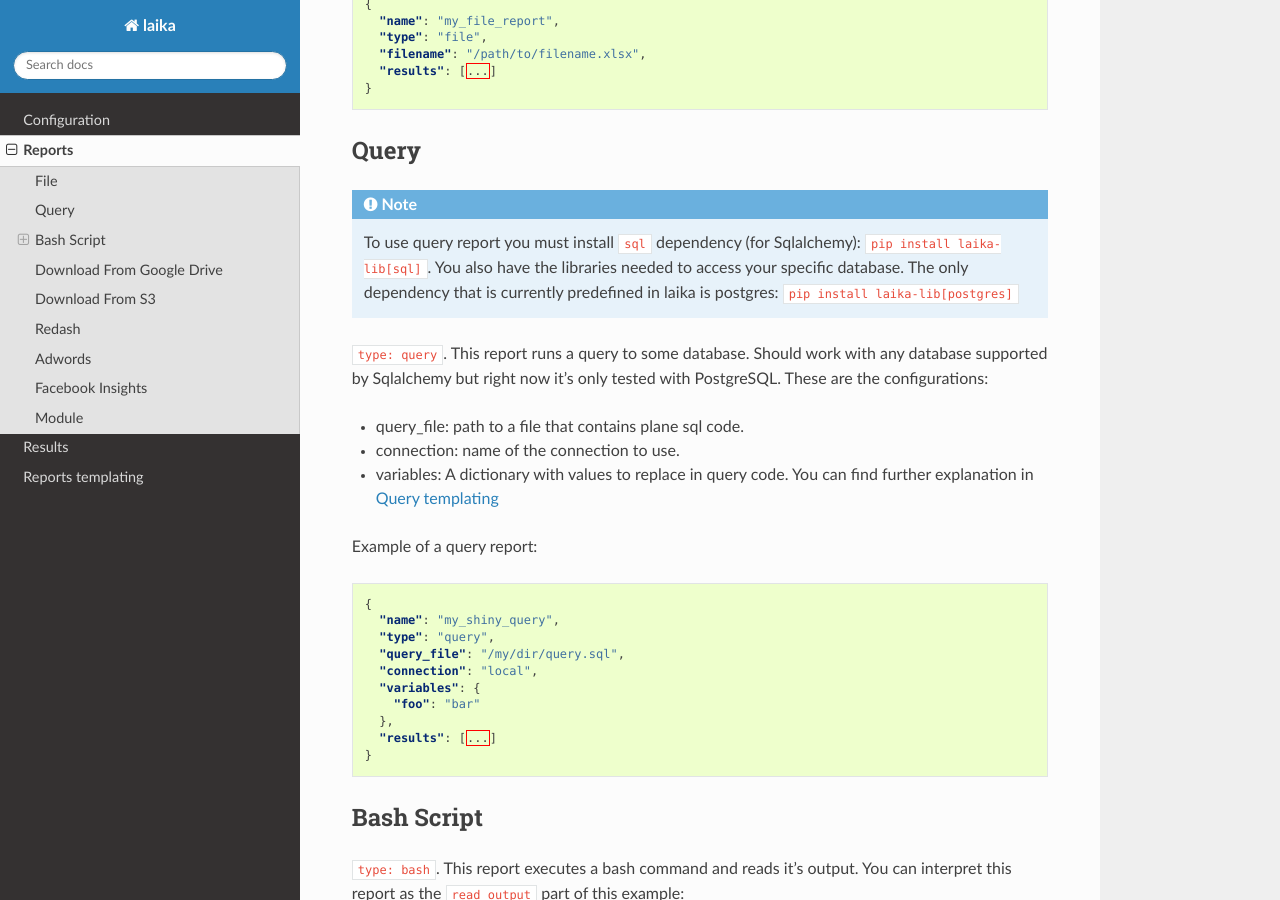
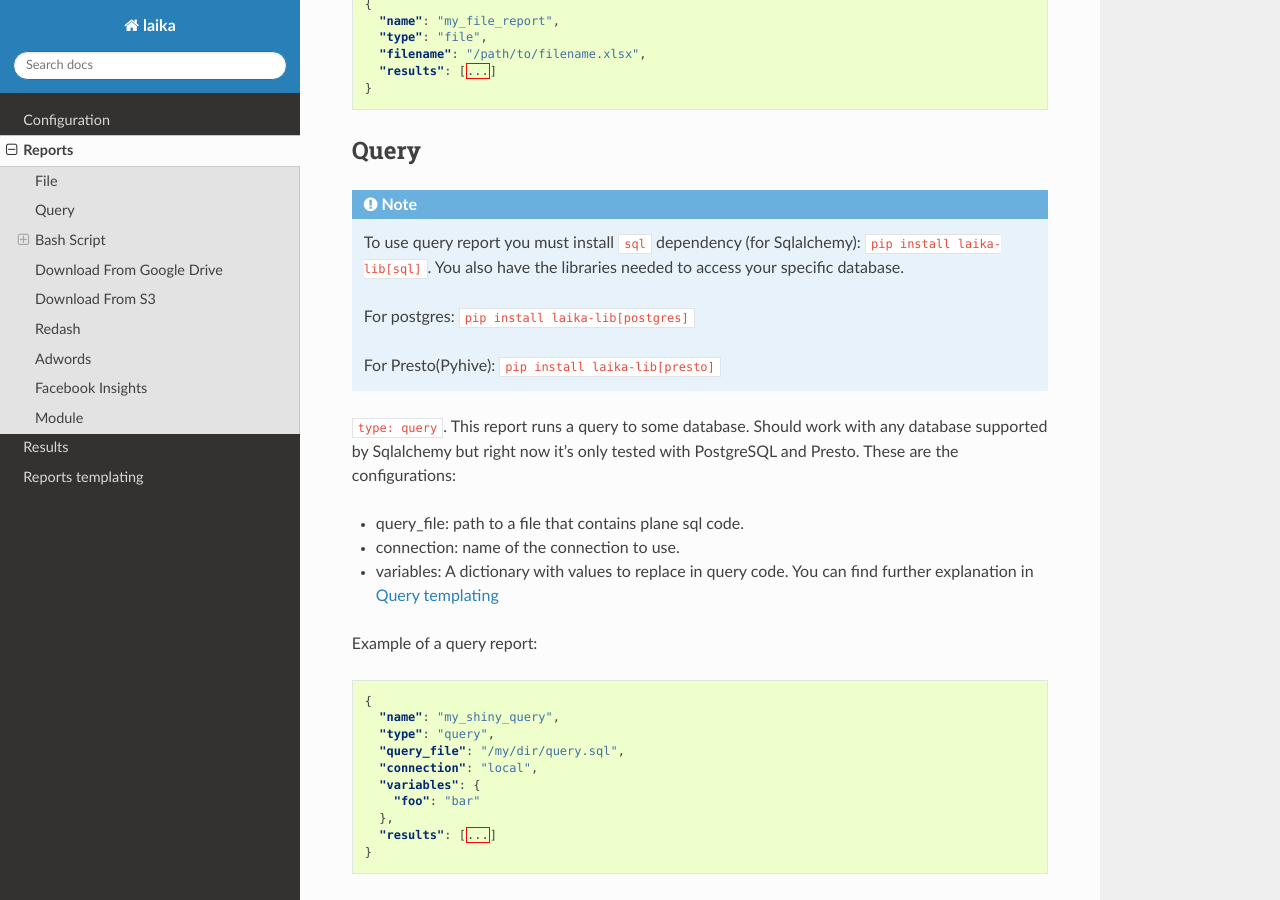
Before and after one commit to trocafone/laika, a Sphinx documentation site: the page built from docs/reports.rst, in a window 1280 px wide and 900 px high, scrolled down 620 px. Built offline with Sphinx 7.4.7 and the Read the Docs theme 2.0.0, drawn with Linux system fonts in a browser that asks for light colours.

Commit message:
Add Pyhive for presto queries

```diff
--- a/docs/reports.rst
+++ b/docs/reports.rst
@@ -38,13 +38,16 @@ Query
 
 .. note:: To use query report you must install ``sql`` dependency (for
    Sqlalchemy): ``pip install laika-lib[sql]``.
-   You also have the libraries needed to access your specific database. The only
-   dependency that is currently predefined in laika is postgres:
-   ``pip install laika-lib[postgres]``
+   You also have the libraries needed to access your specific database.
+
+   For postgres: ``pip install laika-lib[postgres]``
+
+   For Presto(Pyhive): ``pip install laika-lib[presto]``
+
 
 ``type: query``. This report runs a query to some database. Should work
 with any database supported by Sqlalchemy but right now it's only tested
-with PostgreSQL. These are the configurations:
+with PostgreSQL and Presto. These are the configurations:
 
 -  query\_file: path to a file that contains plane sql code.
 -  connection: name of the connection to use.
--- a/setup.py
+++ b/setup.py
@@ -20,12 +20,13 @@ with open('README.md') as f:
 excel = ['xlrd==1.1.0', 'XlsxWriter==0.8.4']
 query = ['SQLAlchemy==1.0.11']
 postgres = query + ['psycopg2==2.6.1']
+presto = query + ['PyHive==0.6.1']
 drive = ['PyDrive==1.3.1']
 adwords = ['googleads==12.2.0']
 s3 = ['boto3==1.4.3']
 sftp = ['paramiko==2.0.1']
 
-all_reports = excel + postgres + drive + adwords + s3 + sftp
+all_reports = excel + postgres + presto + drive + adwords + s3 + sftp
 
 test = ['mock==1.3.0']
 docs = ['Sphinx>=1.7.1', 'sphinx-rtd-theme>=0.2.4']
@@ -65,6 +66,7 @@ setup(
         'excel': excel,
         'query': query,
         'postgres': postgres,
+        'presto': presto,
         'drive': drive,
         'adwords': adwords,
         's3': s3,
```
